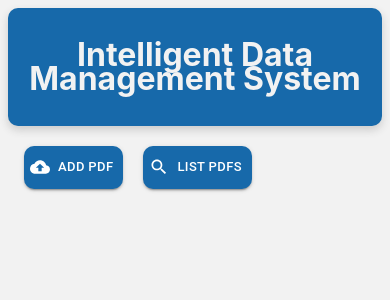
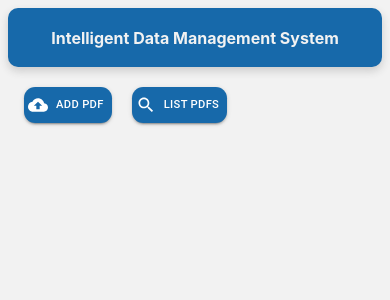
Before and after one commit to HadiAlHassan/IDMS_CME, a React (Vite) app in the folder Frontend/: page / in a window 390 px wide. Shown: the top 300 px of the page. Built offline with nearby package versions, Linux system fonts and the light colour scheme.

Commit message:
Improving design

```diff
--- a/Frontend/src/components/Header/Header.module.css
+++ b/Frontend/src/components/Header/Header.module.css
@@ -1,4 +1,4 @@
-.TitleWebsite{
+.TitleWebsite {
   font-size: 2em;
   font-weight: 700;
   color: #f2f2f2;
@@ -11,8 +11,16 @@
   box-shadow: 0 4px 8px 0 rgba(56, 56, 56, 0.2);
   transition: 0.3s;
   border-radius: 10px;
-
 }
 .Header:hover {
   box-shadow: 0 5px 10px 0 rgba(56, 56, 56, 0.2);
 }
+@media (max-width: 768px) {
+  .TitleWebsite {
+    font-size: 1em;
+  }
+
+  .Header {
+    padding: 1.5px;
+  }
+}
--- a/Frontend/src/components/Pdf/AddPdf.jsx
+++ b/Frontend/src/components/Pdf/AddPdf.jsx
@@ -1,5 +1,6 @@
 import { Button } from "@mui/material";
 import CloudUploadIcon from "@mui/icons-material/CloudUpload";
+import classes from "./AddPdf.module.css";
 function AddPdf() {
   function clickHandler() {
     const fileInput = document.createElement("input");
@@ -30,12 +31,7 @@ function AddPdf() {
   return (
     <div>
       <Button
-        style={{
-          borderRadius: 10,
-          backgroundColor: "#1769aa",
-          padding: "10px",
-          fontSize: "13px",
-        }}
+        className={classes.button}
         variant="contained"
         startIcon={<CloudUploadIcon />}
         onClick={clickHandler}
--- /dev/null
+++ b/Frontend/src/components/Pdf/AddPdf.module.css
@@ -0,0 +1,13 @@
+.button.button {
+  border-radius: 0.7rem;
+  background-color: #1769aa;
+  padding: 0.7rem;
+  font-size: 0.9rem;
+}
+
+@media (max-width: 768px) {
+  .button.button {
+    padding: 0.5rem;
+    font-size: 0.7rem;
+  }
+}
--- a/Frontend/src/components/Pdf/ListPdfs.jsx
+++ b/Frontend/src/components/Pdf/ListPdfs.jsx
@@ -4,18 +4,14 @@ import Button from "@mui/material/Button";
 import SearchIcon from "@mui/icons-material/Search";
 import BasicModal from "./Modal";
 import MultipleSelectNative from "./Select";
+import classes from "./ListPdfs.module.css";
 function ListPdfs() {
   const [modalOpen, setModalOpen] = useState(false);
   const [searchInput, setSearchInput] = useState("");
   return (
     <div>
       <Button
-        style={{
-          borderRadius: 10,
-          backgroundColor: "#1769aa",
-          padding: "10px",
-          fontSize: "13px",
-        }}
+        className={classes.button}
         variant="contained"
         startIcon={<SearchIcon />}
         onClick={() => setModalOpen(true)}
--- /dev/null
+++ b/Frontend/src/components/Pdf/ListPdfs.module.css
@@ -0,0 +1,13 @@
+.button.button {
+  border-radius: 0.7rem;
+  background-color: #1769aa;
+  padding: 0.7rem;
+  font-size: 0.9rem;
+}
+
+@media (max-width: 768px) {
+  .button.button {
+    padding: 0.5rem;
+    font-size: 0.7rem;
+  }
+}
--- a/Frontend/src/components/Pdf/Modal.jsx
+++ b/Frontend/src/components/Pdf/Modal.jsx
@@ -3,18 +3,19 @@ import classes from "./Modal.module.css";
 import IconButton from "@mui/material/IconButton";
 import CloseIcon from "@mui/icons-material/Close";
 import MultipleSelectNative from "./Select";
+import styles from "./Select.module.css";
 function BasicModal(props) {
   const handleClose = () => props.setOpen(false);
 
   return (
-    <div>
+    <div className="Modal Container">
       <Modal
         open={props.open}
         onClose={handleClose}
         aria-labelledby="modal-modal-title"
         aria-describedby="modal-modal-description"
       >
-        <div>
+        <div className="Open Modal Container">
           <form className={classes.form}>
             <IconButton className={classes.actions} onClick={handleClose}>
               <CloseIcon />
@@ -30,7 +31,13 @@ function BasicModal(props) {
                 }
               />
             </p>
-            <MultipleSelectNative searchInput={props.searchInput} />
+            <div className="Multiple Select Container">
+              <MultipleSelectNative
+                className={styles.formControl}
+                searchInput={props.searchInput}
+                id="select-multiple-native"
+              />
+            </div>
           </form>
         </div>
       </Modal>
--- a/Frontend/src/components/Pdf/Modal.module.css
+++ b/Frontend/src/components/Pdf/Modal.module.css
@@ -4,14 +4,14 @@
   padding: 1rem;
   width: 30rem;
   margin: 2rem auto;
-  border-radius: 6px;
+  border-radius: 0.5rem;
   box-shadow: 0 2px 8px rgba(0, 0, 0, 0.2);
 }
 
 .form label {
   display: block;
-  margin-top: -3rem;
-  color: #eadbfb;
+  margin-top: 0.5rem;
+  color: #f2f2f2 !important;
   font-weight: bold;
 }
 
@@ -24,16 +24,33 @@
   border-radius: 6px;
   border: none;
   background-color: #3494e3;
-  color: #eadbfb;
+  color: #f2f2f2;
 }
 
 .form input {
   width: 95%;
 }
 
-.actions {
+.actions.actions {
   position: absolute;
-  top: -1rem;
-  right: -28.5rem;
-  color: #eadbfb;
+  top: 0;
+  right: 0;
+  color: #353535;
 }
+
+@media (max-width: 768px) {
+  .form.form {
+    width: 60%;
+    padding: 0.5rem;
+  }
+
+  .actions.actions {
+    right: 0rem;
+  }
+
+  .form.form label,
+  .form.form input,
+  .form.text textarea {
+    font-size: 0.8rem;
+  }
+}
--- a/Frontend/src/components/Pdf/Select.jsx
+++ b/Frontend/src/components/Pdf/Select.jsx
@@ -42,17 +42,36 @@ function MultipleSelectNative(props) {
   );
   return (
     <div>
-      <FormControl sx={{ py: 1, m: 2, minWidth: 450, maxWidth: 450 }}>
-        <InputLabel htmlFor="select-multiple-native">Pdfs</InputLabel>
+      <FormControl
+        className={classes.FormControl}
+        sx={{
+          py: 1,
+          m: 2,
+          minWidth: "90%",
+          maxWidth: "90%",
+        }}
+      >
+        <InputLabel shrink htmlFor="select-multiple-native">
+          PDFs
+        </InputLabel>
         <Select
           multiple
           native
+          sx={{
+            "&:hover .MuiOutlinedInput-notchedOutline": {
+              borderColor: "#f2f2f2",
+            },
+            "&.Mui-focused .MuiOutlinedInput-notchedOutline": {
+              borderColor: "#f2f2f2",
+            },
+          }}
           value={personName}
           onChange={handleChangeMultiple}
           label="Native"
           inputProps={{
             id: "select-multiple-native",
           }}
+          className={classes.select}
         >
           {filteredNames.map((name) => (
             <option key={name} value={name}>
--- a/Frontend/src/components/Pdf/Select.module.css
+++ b/Frontend/src/components/Pdf/Select.module.css
@@ -1,32 +1,13 @@
-.form {
-  position: relative;
-  background-color: #1769aa;
-  padding: 1rem;
-  width: 30rem;
-  margin: 2rem auto;
-  border-radius: 6px;
-  box-shadow: 0 2px 8px rgba(0, 0, 0, 0.2);
+.select {
+  background-color: #3494e3;
 }
-
-.form label {
+:global(option) {
+  font-weight: normal;
   display: block;
-  margin-top: -3rem;
-  color: #eadbfb;
-  font-weight: bold;
+  min-height: 1.2em;
+  padding: 0.3rem 0.1rem 0.1rem;
+  white-space: nowrap;
+  color: #f2f2f2;
+  background-color: #3494e3;
+  border-color: "#f2f2f2";
 }
-
-.form input,
-.form textarea {
-  display: block;
-  width: 100%;
-  font: inherit;
-  padding: 0.5rem;
-  border-radius: 6px;
-  border: none;
-  background-color: #3494e3;
-  color: #eadbfb;
-}
-
-.form input {
-  width: 95%;
-}
```
Lines whose indentation alone changed are shown as unchanged.
